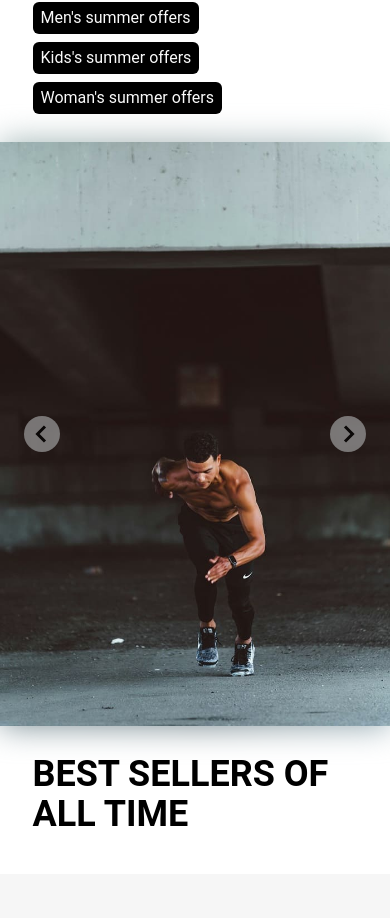
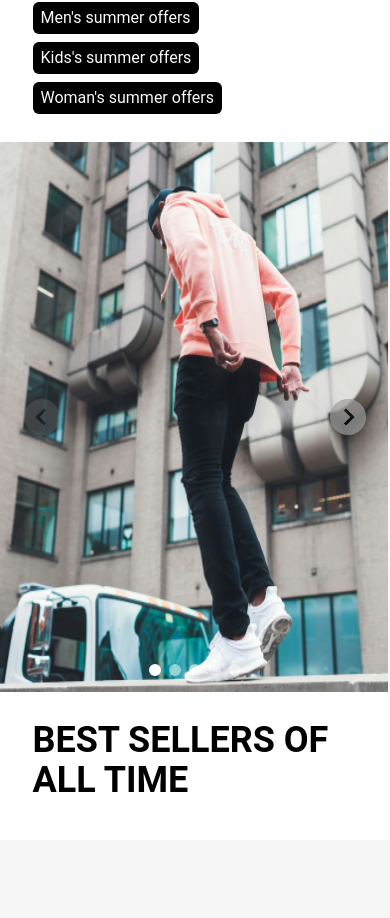
Before and after one commit to jeflugo/fake-ecommerce-1-client, a React (Vite) app: page / in a window 390 px wide. Shown: the part 2826-3744 px from the top of the page. Built offline with nearby package versions, Linux system fonts and the light colour scheme.

Commit message:
mobile carousel fixed

```diff
--- a/src/pages/Home/SeasonOffers.jsx
+++ b/src/pages/Home/SeasonOffers.jsx
@@ -4,7 +4,8 @@ import { SEASON_OFFERS, SEASON_OFFERS_IMGS } from '../../constants'
 import { BiChevronLeft, BiChevronRight } from 'react-icons/bi'
 import { useEffect, useState } from 'react'
 
-import { AnimatePresence, motion, useAnimate } from 'framer-motion'
+import { motion, useAnimate } from 'framer-motion'
+import { Carousel } from '@material-tailwind/react'
 
 function SeasonOffers() {
 	const [active, setActive] = useState(1)
@@ -47,10 +48,36 @@ function SeasonOffers() {
 			</div>
 			<div className='relative'>
 				<div className='md:hidden'>
-					{SEASON_OFFERS_IMGS.map((img, index) => {
-						if (index === 1)
-							return <img key={index} src={img} className='w-full' />
-					})}
+					<Carousel
+						prevArrow={({ handlePrev, activeIndex }) => (
+							<button
+								disabled={activeIndex === 0 ? true : false}
+								className='absolute top-0 ml-6 flex h-full items-center disabled:opacity-30'
+							>
+								<BiChevronLeft
+									className='h-9 w-9 rounded-full bg-gray-500 opacity-70'
+									onClick={handlePrev}
+								/>
+							</button>
+						)}
+						nextArrow={({ handleNext, activeIndex }) => (
+							<button
+								disabled={
+									activeIndex === SEASON_OFFERS_IMGS.length - 1 ? true : false
+								}
+								className='absolute right-0 top-0 mr-6 flex h-full items-center disabled:opacity-30'
+							>
+								<BiChevronRight
+									className='h-9 w-9 rounded-full bg-gray-500 opacity-70'
+									onClick={handleNext}
+								/>
+							</button>
+						)}
+					>
+						{SEASON_OFFERS_IMGS.map((img, index) => (
+							<img key={index} src={img} className='h-[550px] w-full' />
+						))}
+					</Carousel>
 				</div>
 				<div className='hidden w-full justify-center py-4 md:flex'>
 					<div className='flex items-center' ref={scope}>
@@ -82,9 +109,9 @@ function SeasonOffers() {
 				</div>
 				<img
 					src={imgs?.curr}
-					className='absolute top-0 -z-10 h-full w-full blur-lg'
+					className='absolute top-0 -z-10 hidden h-full w-full blur-lg md:block'
 				/>
-				<div className='absolute top-0 ml-6 flex h-full items-center'>
+				<div className='absolute top-0 ml-6 hidden h-full items-center md:flex'>
 					<button
 						disabled={active === 0 ? true : false}
 						className='disabled:opacity-30'
@@ -101,7 +128,7 @@ function SeasonOffers() {
 						/>
 					</button>
 				</div>
-				<div className='absolute right-0 top-0 mr-6 flex h-full items-center'>
+				<div className='absolute right-0 top-0 mr-6 hidden h-full items-center md:flex'>
 					<button
 						disabled={active === SEASON_OFFERS_IMGS.length - 1 ? true : false}
 						className='disabled:opacity-30'
```
